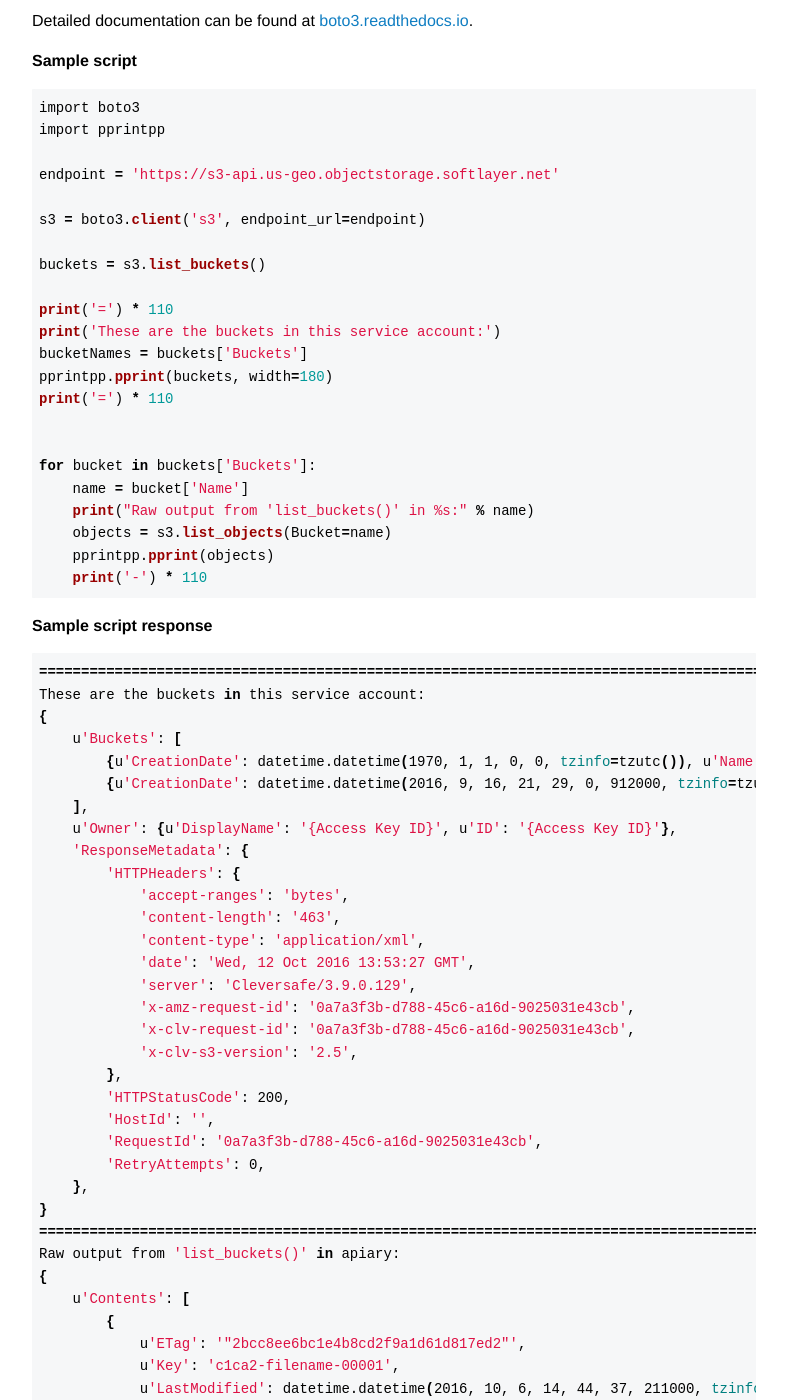
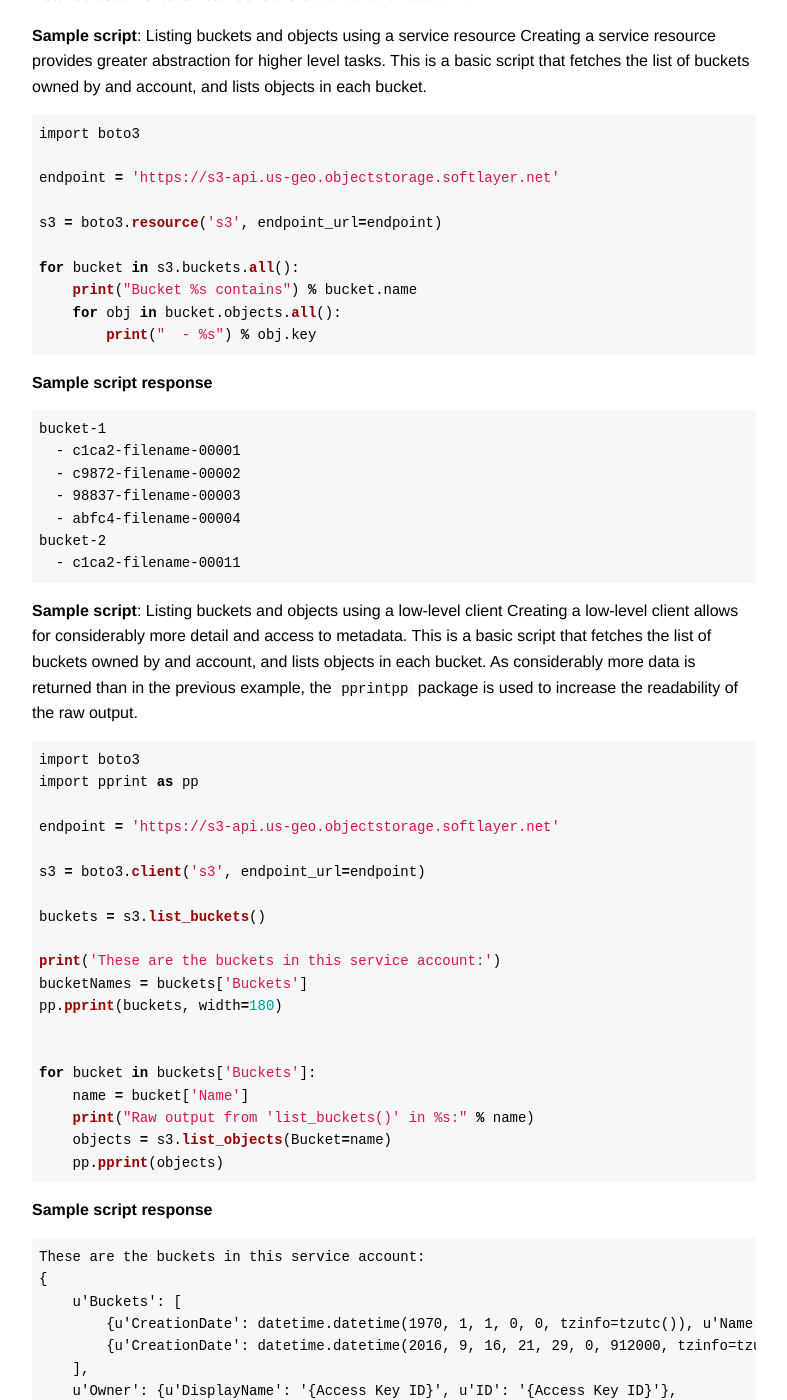
Before and after one commit to mpcarl-ibm/crs-docs, a Jekyll site: the page built from _api/tools.md, in a window 1280 px wide and 1400 px high, scrolled down 3511 px. Shown: the whole window, without its empty margins (369-1156 px from the left). Built offline with Jekyll 4.4.1, drawn with Linux system fonts in a browser that asks for light colours; some of the changed text lies outside the part shown.

Commit message:
updated python samples

````diff
--- a/_api/tools.md
+++ b/_api/tools.md
@@ -149,19 +149,49 @@ $ aws --endpoint-url=https://{endpoint} s3api list-objects --bucket bucket1
 
 # Python
 
-Python support is provided through the `boto3` library.  It can be installed from the Python Package Index via `pip install boto3`.
+Python support is provided through the Boto 3 library.  It can be installed from the Python Package Index via `pip install boto3`.
 
-> **Note**: Existing applications that use the original `boto` library should be compatible as well, although `boto` is no longer being actively supported and users are encouraged to migrate to `boto3`.
+> **Note**: Existing applications that use the original Boto 2.x library should be compatible as well, although it is no longer being actively maintained and users are encouraged to migrate to Boto 3.
 
-The `boto3` library provides complete access to the S3 API and can source credentials from the `~/.aws/credentials` file referenced above.  The IBM COS endpoint must be specified in the `boto3.client()` method as shown in the following example. The `pprintpp` package is used for readability of raw output.
+The `boto3` library provides complete access to the S3 API and can source credentials from the `~/.aws/credentials` file referenced above.  The IBM COS endpoint must be specified when creating a service resource or low-level client as shown in the following basic examples.
 
 Detailed documentation can be found at [boto3.readthedocs.io](https://boto3.readthedocs.io).
 
-**Sample script**
+
+**Sample script**: Listing buckets and objects using a service resource
+Creating a service resource provides greater abstraction for higher level tasks.  This is a basic script that fetches the list of buckets owned by and account, and lists objects in each bucket.
 
 ```python
 import boto3
-import pprintpp
+
+endpoint = 'https://s3-api.us-geo.objectstorage.softlayer.net'
+
+s3 = boto3.resource('s3', endpoint_url=endpoint)
+
+for bucket in s3.buckets.all():
+    print("Bucket %s contains") % bucket.name
+    for obj in bucket.objects.all():
+        print("  - %s") % obj.key
+```
+
+**Sample script response**
+
+```
+bucket-1
+  - c1ca2-filename-00001
+  - c9872-filename-00002
+  - 98837-filename-00003
+  - abfc4-filename-00004
+bucket-2
+  - c1ca2-filename-00011
+```
+
+**Sample script**: Listing buckets and objects using a low-level client
+Creating a low-level client allows for considerably more detail and access to metadata. This is a basic script that fetches the list of buckets owned by and account, and lists objects in each bucket. As considerably more data is returned than in the previous example, the `pprintpp` package is used to increase the readability of the raw output.
+
+```python
+import boto3
+import pprint as pp
 
 endpoint = 'https://s3-api.us-geo.objectstorage.softlayer.net'
 
@@ -169,25 +199,21 @@ s3 = boto3.client('s3', endpoint_url=endpoint)
 
 buckets = s3.list_buckets()
 
-print('=') * 110
 print('These are the buckets in this service account:')
 bucketNames = buckets['Buckets']
-pprintpp.pprint(buckets, width=180)
-print('=') * 110
+pp.pprint(buckets, width=180)
 
 
 for bucket in buckets['Buckets']:
     name = bucket['Name']
     print("Raw output from 'list_buckets()' in %s:" % name)
     objects = s3.list_objects(Bucket=name)
-    pprintpp.pprint(objects)
-    print('-') * 110
+    pp.pprint(objects)
 ```
 
 **Sample script response**
 
-```bash
-==============================================================================================================
+```
 These are the buckets in this service account:
 {
     u'Buckets': [
@@ -212,7 +238,6 @@ These are the buckets in this service account:
         'RetryAttempts': 0,
     },
 }
-==============================================================================================================
 Raw output from 'list_buckets()' in apiary:
 {
     u'Contents': [
@@ -284,7 +309,6 @@ Raw output from 'list_buckets()' in apiary:
         'RetryAttempts': 0,
     },
 }
---------------------------------------------------------------------------------------------------------------
 Raw output from 'list_buckets()' in bucket-2:
 {
     u'Contents': [
````
Also changed, not shown: other parts of _api/tools.md (+1 -1 lines), index.html (+25 -24 lines), redirect.html (added, +26 -0 lines), 5 other files.
